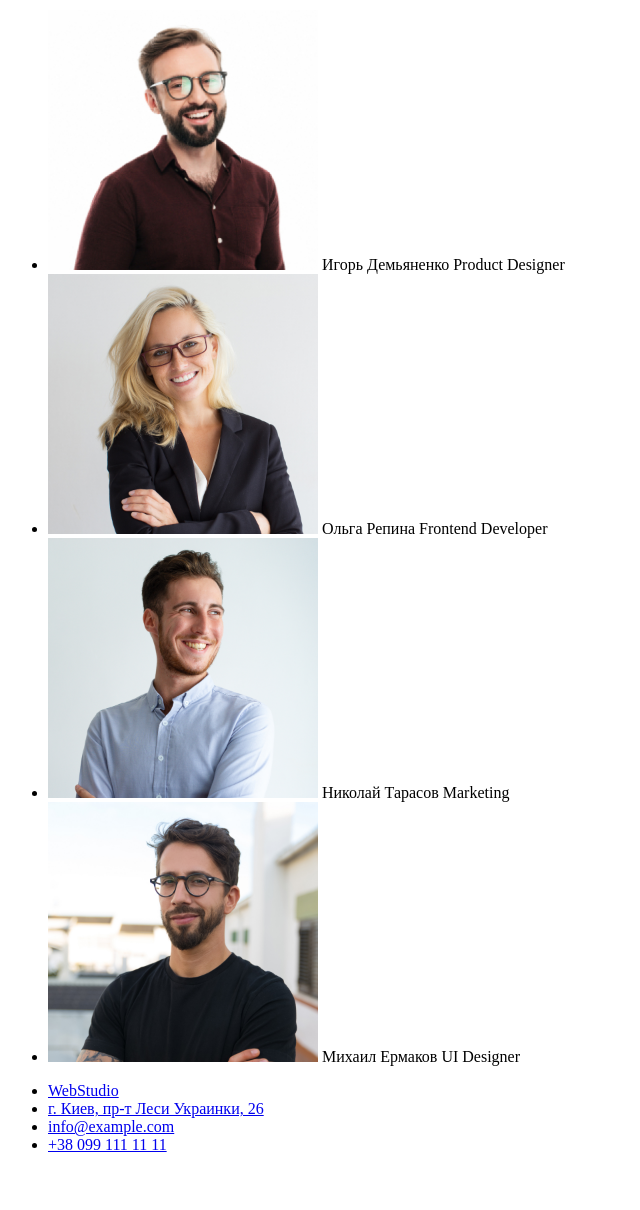
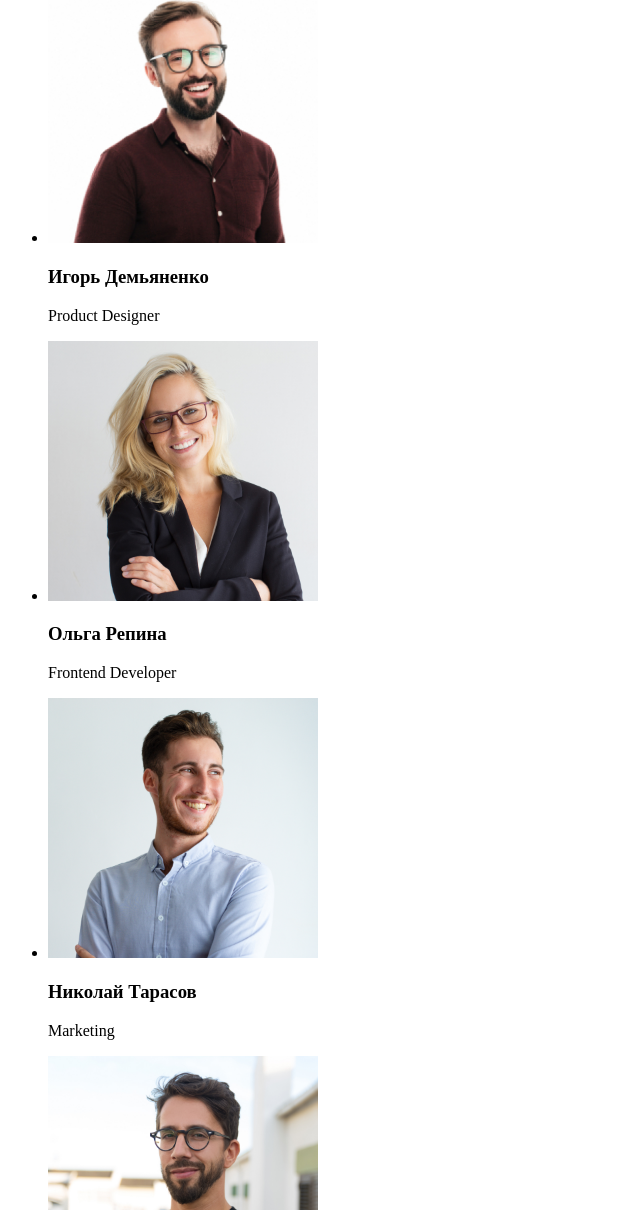
Before and after one commit to Svyatoslav-Minchakov/goit-markup-hw-01, a plain HTML site: page index.html in a window 1280 px wide. Shown: the part 1590-2800 px from the top of the page, without its empty margins (0-640 px from the left). Before the commit the page ends 2760 px from the top, so only its background shows below. Drawn offline with Linux system fonts and the light colour scheme.

Commit message:
Update index.html

```diff
--- a/index.html
+++ b/index.html
@@ -21,26 +21,26 @@
         </nav>
     </header>
     <section>
-        <h1>Эффективные решения <br/> для вашего бизнеса</h1>
+        <h1>Эффективные решения для вашего бизнеса</h1>
         <button>Заказать услугу</button>
     </section>
     <section>
         <ul>
             <li>
                 <h3>Внимание к деталям</h3>
-                <span>Идейные соображения, а также начало повседневной работы по формированию позиции.</span>
+                <p>Идейные соображения, а также начало повседневной работы по формированию позиции.</p>
             </li>
             <li>
                 <h3>Пунктуальность</h3>
-                <span>Задача организации, в особенности же рамки и место обучения кадров влечет за собой.</span>
+                <p>Задача организации, в особенности же рамки и место обучения кадров влечет за собой.</p>
             </li>
             <li>
                 <h3>Планирование</h3>
-                <span>Равным образом консультация с широким активом в значительной степени обуславливает.</span>
+                <p>Равным образом консультация с широким активом в значительной степени обуславливает.</p>
             </li>
             <li>
                 <h3>Современные технологии</h3>
-                <span>Значимость этих проблем настолько очевидна, что реализация плановых заданий.</span>
+                <p>Значимость этих проблем настолько очевидна, что реализация плановых заданий.</p>
             </li>
         </ul>
     </section>
@@ -63,33 +63,33 @@
         <ul>
             <li>
                 <img src="./images/foto1.jpg" alt="foto1" width="270">
-                <span>Игорь Демьяненко</span>
-                <span>Product Designer</span>
+                <h3>Игорь Демьяненко</h3>
+                <p>Product Designer</p>
             </li>
             <li>
                 <img src="./images/foto2.jpg" alt="foto2" width="270">
-                <span>Ольга Репина</span>
-                <span>Frontend Developer</span>
+                <h3>Ольга Репина</h3>
+                <p>Frontend Developer</p>
             </li>
             <li>
                 <img src="./images/foto3.jpg" alt="foto3" width="270">
-                <span>Николай Тарасов</span>
-                <span>Marketing</span>
+                <h3>Николай Тарасов</h3>
+                <p>Marketing</p>
             </li>
             <li>
                 <img src="./images/foto4.jpg" alt="foto4" width="270">
-                <span>Михаил Ермаков</span>
-                <span>UI Designer</span>
+                <h3>Михаил Ермаков</h3>
+                <p>UI Designer</p>
             </li>
         </ul>
     </section>
     <footer>
-            <ul>
-                <li><a href="/">WebStudio</a></li>
-                <li><a href="https://www.google.com.ua/maps/place/%D0%B1%D1%83%D0%BB.+%D0%9B%D0%B5%D1%81%D0%B8+%D0%A3%D0%BA%D1%80%D0%B0%D0%B8%D0%BD%D0%BA%D0%B8,+26,+%D0%9A%D0%B8%D0%B5%D0%B2,+02000/@50.4351022,30.5076734,12z/data=!4m8!1m2!2m1!1z0LMuINCa0LjQtdCyLCDQv9GALdGCINCb0LXRgdC4INCj0LrRgNCw0LjQvdC60LgsIDI2!3m4!1s0x40d4cf0e033ecbe9:0x57a4dffefec77da0!8m2!3d50.426579!4d30.5383873?hl=ru">г. Киев, пр-т Леси Украинки, 26</a></li>
-                <li><a href="mailto:info@example.com">info@example.com</a></li>
-                <li><a href="tel:+380991111111">+38 099 111 11 11</a></li>
-            </ul>
+        <a href="/">WebStudio</a>
+        <address><a href="">г. Киев, пр-т Леси Украинки, 26</a></address>
+        <ul>
+            <li><a href="mailto:info@example.com">info@example.com</a></li>
+            <li><a href="tel:+380991111111">+38 099 111 11 11</a></li>
+        </ul>
     </footer>
 </body>
 </html>
```
